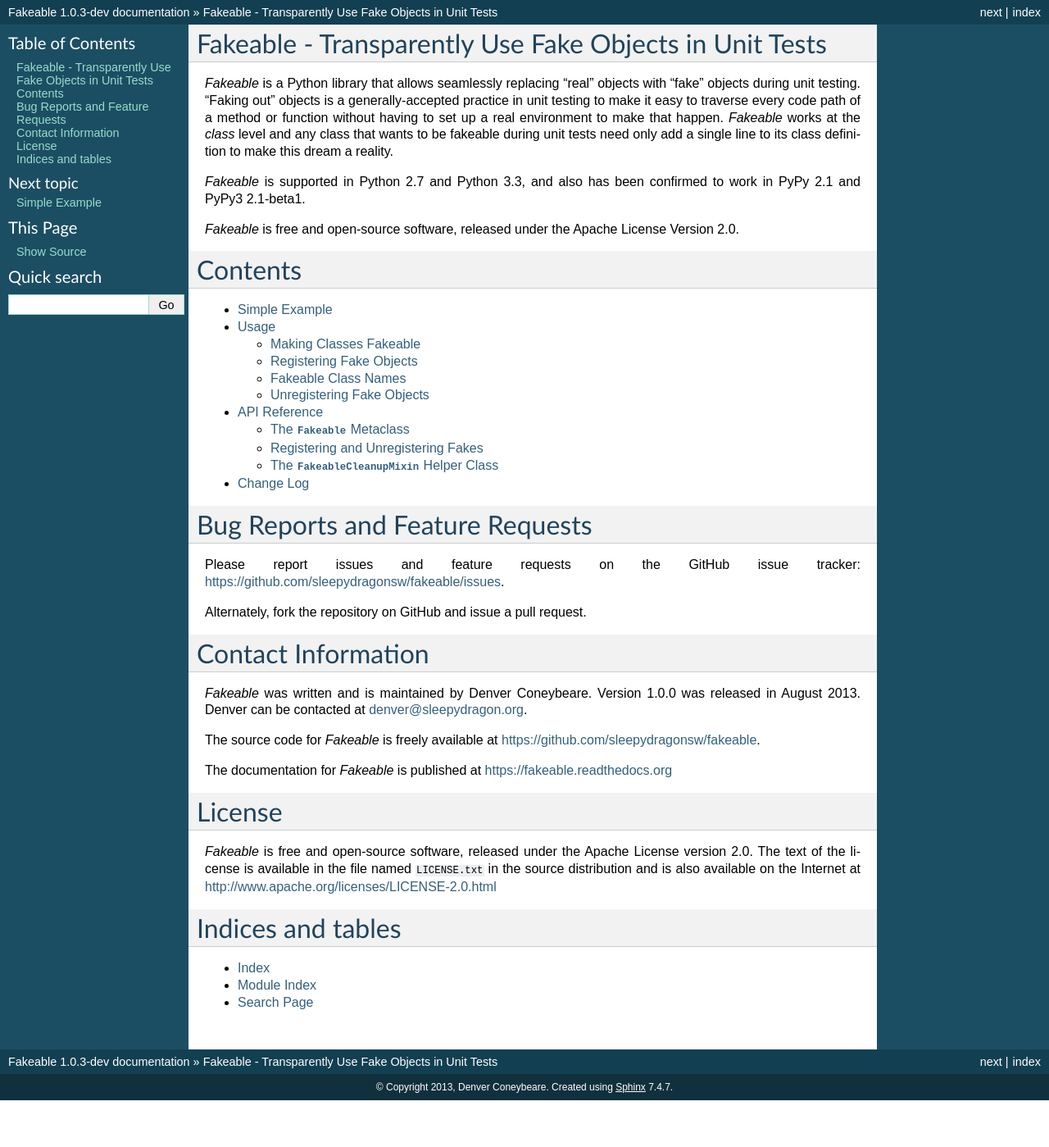
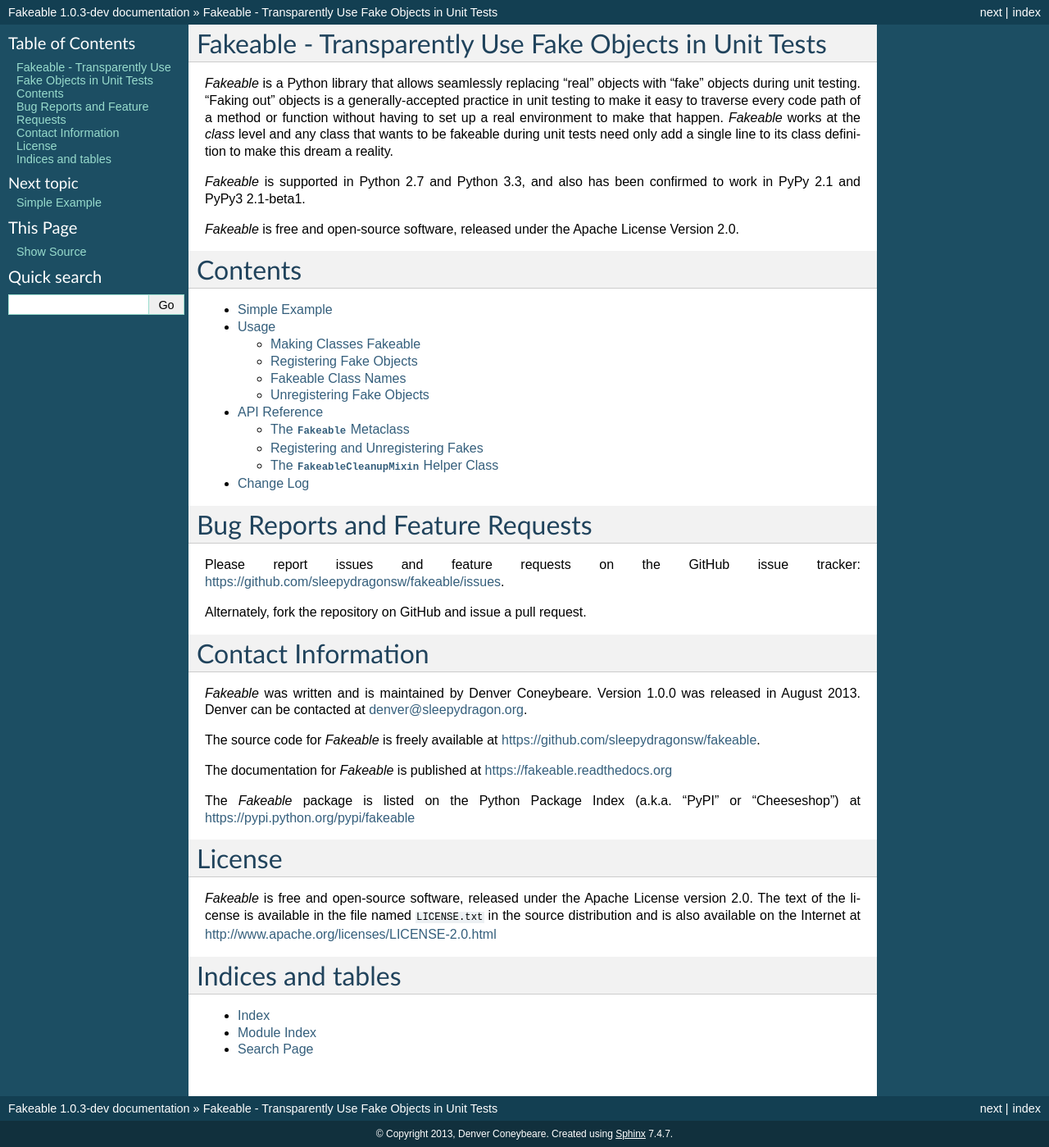
Before and after one commit to sleepydragonsw/fakeable, a Sphinx documentation site: the page built from doc/index.rst, in a window 1280 px wide. Shown: the whole page at 82% size. Built offline with Sphinx 7.4.7, drawn with Linux system fonts in a browser that asks for light colours; before the commit the page ends 1342 px from its top, so only the background shows below that.

Commit message:
doc/index.rst: mention URL of the package on PyPI

```diff
--- a/doc/index.rst
+++ b/doc/index.rst
@@ -54,6 +54,10 @@
 The documentation for *Fakeable* is published at
 https://fakeable.readthedocs.org
 
+The *Fakeable* package is listed on the Python Package Index
+(a.k.a. "PyPI" or "Cheeseshop") at
+https://pypi.python.org/pypi/fakeable
+
 License
 =======
 
```
